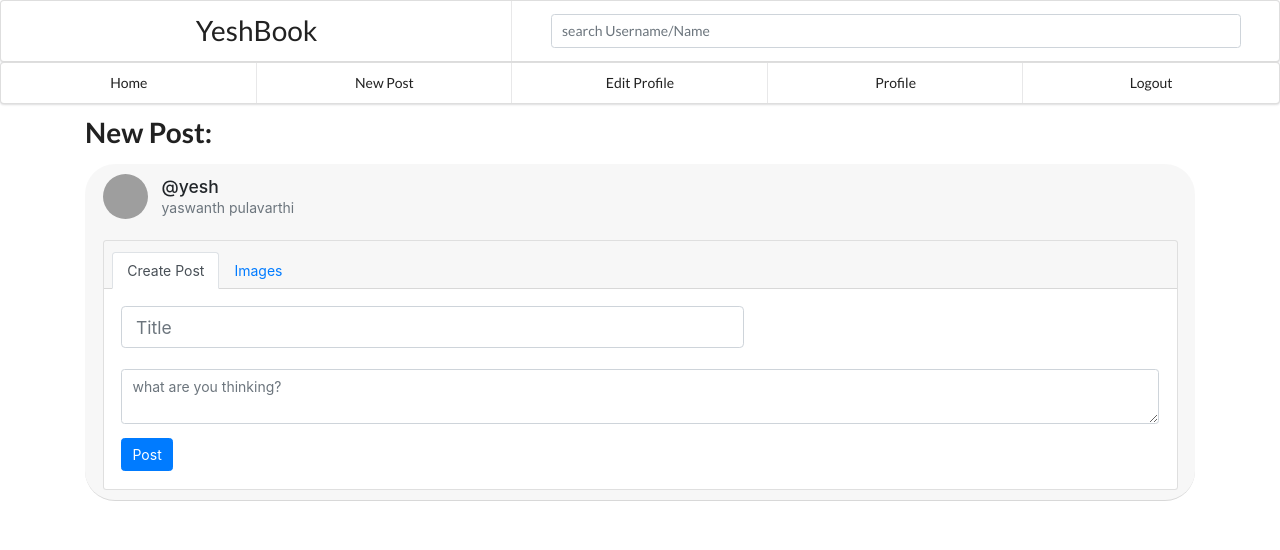
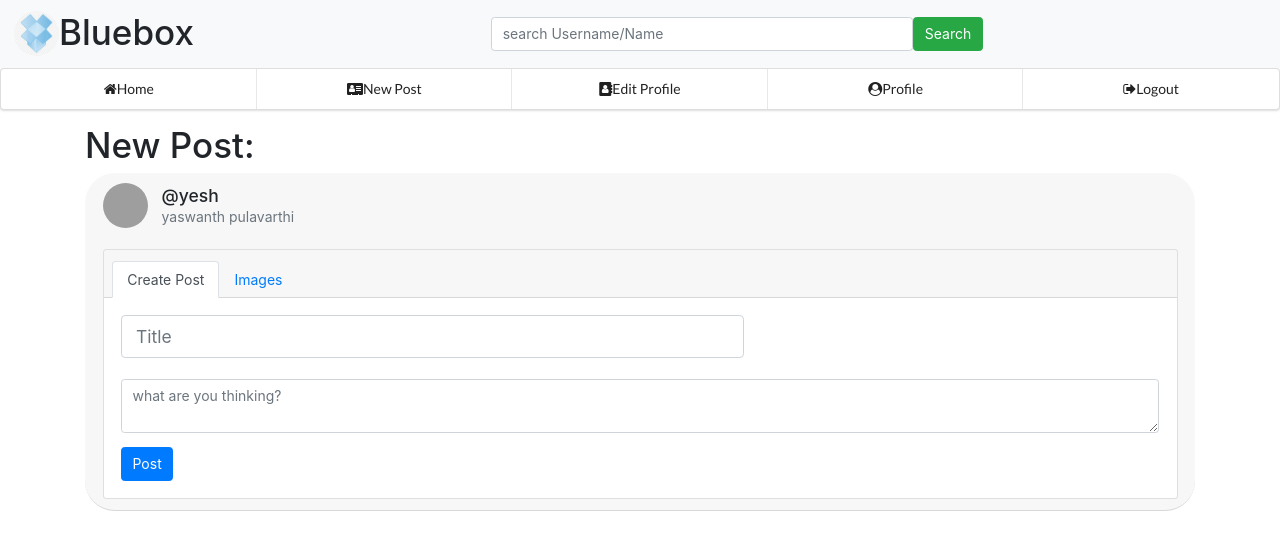
Before and after one commit to yesh21/social-media-platform, a Flask app: page /newpost in a window 1280 px wide. Shown: the top 550 px of the page. Run offline with Flask 2, Linux system fonts and the light colour scheme; a user stored in the database is signed in; some libraries are stand-ins or nearby versions; grey boxes are pictures that could not be loaded.

Commit message:
fixed bugs, icons and ui changes

```diff
--- a/app/templates/home.html
+++ b/app/templates/home.html
@@ -2,6 +2,7 @@
 {% block content %}
 <head>
   <title>Home Page</title>
+  <meta name="viewport" content="width=device-width, initial-scale=1">
 </head>
 <script src="http://code.jquery.com/jquery-1.10.2.min.js"></script>
 <script src="http://netdna.bootstrapcdn.com/bootstrap/4.4.1/js/bootstrap.min.js"></script>
@@ -58,4 +59,6 @@
 {% endfor %}
 
 </div>
+</body>
+</html>
     {% endblock %}
--- a/app/templates/main.html
+++ b/app/templates/main.html
@@ -8,23 +8,24 @@
 
   </head>
   <body>
-
-    <div class="ui two item menu" style="margin-bottom: 0px; margin-top: 0px;">
-      <a class="item" href="#" style="width: 40%;"><b><h2>YeshBook</h2></b></a>
-      <!-- Search form -->
-      <div class="form-inline d-flex justify-content-center md-form" style="width:100%">
-        <form action="/search" method="POST" style="width:100%">
-        <input type="text" class="form-control" style="width:90%" placeholder="search Username/Name" name="search">
+    <nav class="navbar navbar-light bg-light">
+      <a class="navbar-brand " style="display: flex;">
+        <img src="{{url_for('static', filename='logo.jpg')}}" alt="LOGO" class="rounded-circle" width="45" height="45">
+        <h1>Bluebox</h1>
+      </a>
+      <form class="form-inline col-xl-5 col-lg-6 col-md-8 mx-auto text-center form" action="/search" method="POST" style="flex-flow: unset; width: 100%;margin-right: 0%;">
+        <input class="form-control " type="search" placeholder="search Username/Name" aria-label="Search" name="search" style="width: 100%;" required>
+        <button class="btn btn-success my-2 my-sm-0" type="submit">Search</button>
       </form>
-      </div>
-    </div>
+    </nav>
+    <link rel="stylesheet" href="https://cdnjs.cloudflare.com/ajax/libs/font-awesome/4.7.0/css/font-awesome.min.css">
 
     <div class="ui five item menu" style="margin-top: 0px;">
-      <a class="item" href="{{ url_for('home') }}">Home</a>
-      <a class="item" href="{{ url_for('newpost') }}">New Post</a>
-      <a class="item" href="{{ url_for('edit') }}">Edit Profile</a>
-      <a class="item" href="{{ url_for('profile') }}">Profile</a>
-      <a class="item" href="{{ url_for('logout') }}">Logout</a>
+      <a class="item" href="{{ url_for('home') }}"><i class="fa fa-home"></i>Home</a>
+      <a class="item" href="{{ url_for('newpost') }}"><i class="fa fa-address-card"></i>New Post</a>
+      <a class="item" href="{{ url_for('edit') }}"><i class="fa fa-address-book"></i>Edit Profile</a>
+      <a class="item" href="{{ url_for('profile') }}"><i class="fa fa-user-circle"></i>Profile</a>
+      <a class="item" href="{{ url_for('logout') }}"><i class="fa fa-sign-out"></i>Logout</a>
     </div>
     <link href="//maxcdn.bootstrapcdn.com/bootstrap/4.1.1/css/bootstrap.min.css" rel="stylesheet" id="bootstrap-css">
     {% with messages = get_flashed_messages() %}
--- a/app/templates/newpost.html
+++ b/app/templates/newpost.html
@@ -1,15 +1,13 @@
 {% extends "main.html" %}
 {% block content %}
+<!DOCTYPE html>
+<html lang="en">
 <head>
-    <title>New Post</title>
-</head>
-<div class="container h-100">
-
-  <h1 class="ui header">New Post:</h1>
-
-  <form action="" method="post" enctype=multipart/form-data>
-    {{ form.hidden_tag() }}
-  <link href="//maxcdn.bootstrapcdn.com/bootstrap/4.1.1/css/bootstrap.min.css" rel="stylesheet" id="bootstrap-css">
+    <meta charset="utf-8">
+    <!--  This file has been downloaded from bootdey.com    @bootdey on twitter -->
+    <!--  All snippets are MIT license http://bootdey.com/license -->
+    <title>Edit Profile</title>
+    <meta name="viewport" content="width=device-width, initial-scale=1">
     <script src="//maxcdn.bootstrapcdn.com/bootstrap/4.1.1/js/bootstrap.min.js"></script>
     <script src="//cdnjs.cloudflare.com/ajax/libs/jquery/3.2.1/jquery.min.js"></script>
     <script src="https://code.jquery.com/jquery-3.3.1.slim.min.js" integrity="sha384-q8i/X+965DzO0rT7abK41JStQIAqVgRVzpbzo5smXKp4YfRvH+8abtTE1Pi6jizo"
@@ -18,8 +16,24 @@
           crossorigin="anonymous"></script>
   <script src="https://stackpath.bootstrapcdn.com/bootstrap/4.1.3/js/bootstrap.min.js" integrity="sha384-ChfqqxuZUCnJSK3+MXmPNIyE6ZbWh2IMqE241rYiqJxyMiZ6OW/JmZQ5stwEULTy"
           crossorigin="anonymous"></script>
+</head>
+<body>
+<link href="https://maxcdn.bootstrapcdn.com/font-awesome/4.3.0/css/font-awesome.min.css" rel="stylesheet">
+<div class="container">
+<div class="row flex-lg-nowrap">
+
+      <div class="col mb-3">
+        <div class="">
+            <h1>New Post:</h1>
+            <form action="" method="POST" enctype=multipart/form-data>
+          <div >
+            <div >
+              <div >
+                <div >
+              <form action="" method="post" enctype=multipart/form-data>
+                {{ form.hidden_tag() }}
             </div>
-<div class="container h-100 d-flex justify-content-center">
+            <div class="">
 
             <div class="card gedf-card" style=" width:100%; border-radius:30px;border: 0;" >
               <div class="card-header" style="width:100%; border-radius:30px">
@@ -80,5 +94,7 @@
               </div>
             </div>
             </form>
+</body>
+</html>
 
 {% endblock %}
--- a/app/views.py
+++ b/app/views.py
@@ -116,7 +116,7 @@ def newpost():
 		post = models.Post(title=form.title.data, user=current_user.userid, message=form.message.data)
 		db.session.add(post)
 		db.session.commit()
-		userposts = models.Post.query.order_by(desc(models.Post.date)).first()
+		userposts = models.Post.query.order_by(models.Post.postid.desc()).first()
 		file = request.files['image']
 		if file and allowed_file(file.filename):
 				filename = secure_filename(file.filename)
--- a/run.py
+++ b/run.py
@@ -2,5 +2,4 @@ from app import app
 from app import db
 
 if __name__ == '__main__':
-	db.create_all()
 	app.run(debug=True)
```
Also changed, not shown: app/templates/edit.html (+10 -3 lines), app/templates/login.html (+21 -5 lines), app/templates/profile.html (+10 -2 lines), app/templates/search_results.html (+12 -0 lines), app/templates/signup.html (+18 -2 lines), log.txt (+11 -0 lines), app/static/Image_UPLOADS/profiles/README.md (added), app/static/Image_UPLOADS/uploads/1.png (deleted), app/static/Image_UPLOADS/uploads/5.png (deleted), app/static/Image_UPLOADS/uploads/README.md (added), app/static/logo.jpg (added), database.db. Lines whose indentation alone changed are shown as unchanged.
